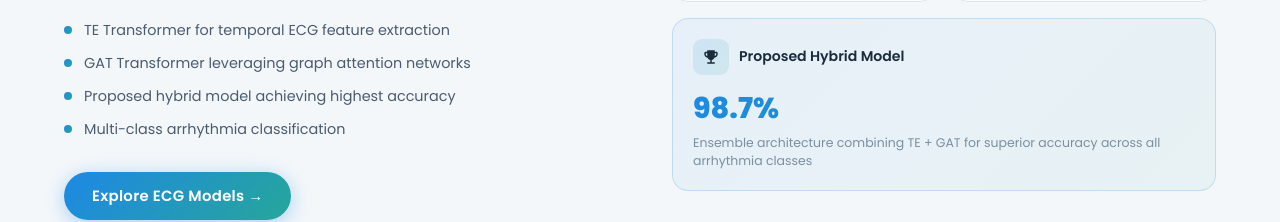
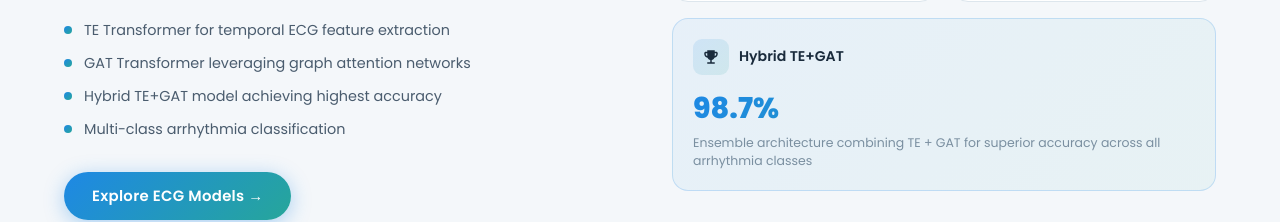
Before and after one commit to mkcs28/Cardiology, a React (Vite) app: page / in a window 1280 px wide. Shown: the part 2398-2620 px from the top of the page. Built offline with nearby package versions, Linux system fonts and the light colour scheme.

Commit message:
Add files via upload

```diff
--- a/src/pages/ECGCalculator.jsx
+++ b/src/pages/ECGCalculator.jsx
@@ -8,7 +8,7 @@ import { useApi } from '../api/useApi';
 const MODELS = [
   { id: 'te',       name: 'TE Transformer',  desc: 'Temporal Encoding transformer for time-series ECG analysis', auc: '90.04%', icon: 'bolt' },
   { id: 'gat',      name: 'GAT Transformer', desc: 'Graph Attention Network for relational pattern learning',     auc: '88.14%', icon: 'link' },
-  { id: 'proposed', name: 'Proposed Model',  desc: 'Hybrid TE + GAT ensemble with superior accuracy',            auc: '90.14%', icon: 'trophy' },
+  { id: 'proposed', name: 'Hybrid TE+GAT',   desc: 'Hybrid TE + GAT ensemble with superior accuracy',            auc: '90.14%', icon: 'trophy' },
   { id: 'bnn',      name: 'BNN (Bayesian)',  desc: 'MC-Dropout Bayesian network with uncertainty estimation',     auc: '95.80%', icon: 'bayes' },
 ];
 
--- a/src/pages/Home.jsx
+++ b/src/pages/Home.jsx
@@ -260,7 +260,7 @@ export default function Home() {
                 {[
                   'TE Transformer for temporal ECG feature extraction',
                   'GAT Transformer leveraging graph attention networks',
-                  'Proposed hybrid model achieving highest accuracy',
+                  'Hybrid TE+GAT model achieving highest accuracy',
                   'Multi-class arrhythmia classification',
                 ].map((pt, i) => (
                   <div key={i} className="research-point">
@@ -297,7 +297,7 @@ export default function Home() {
                 <div className="model-card featured">
                   <div className="model-card-header">
                     <div className="model-card-icon m"><IconTrophy size={18} /></div>
-                    <span className="model-card-name">Proposed Hybrid Model</span>
+                    <span className="model-card-name">Hybrid TE+GAT</span>
                   </div>
                   <div className="model-card-acc">98.7%</div>
                   <div className="model-card-desc">Ensemble architecture combining TE + GAT for superior accuracy across all arrhythmia classes</div>
```
